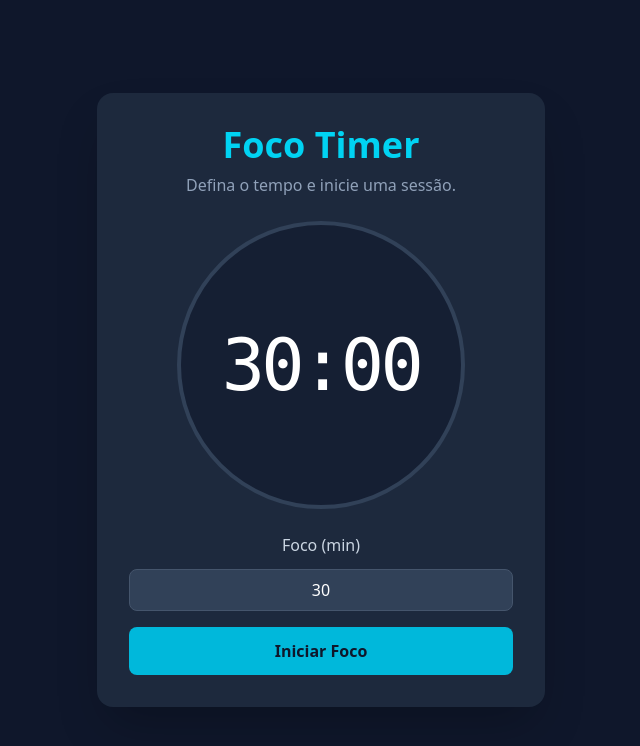
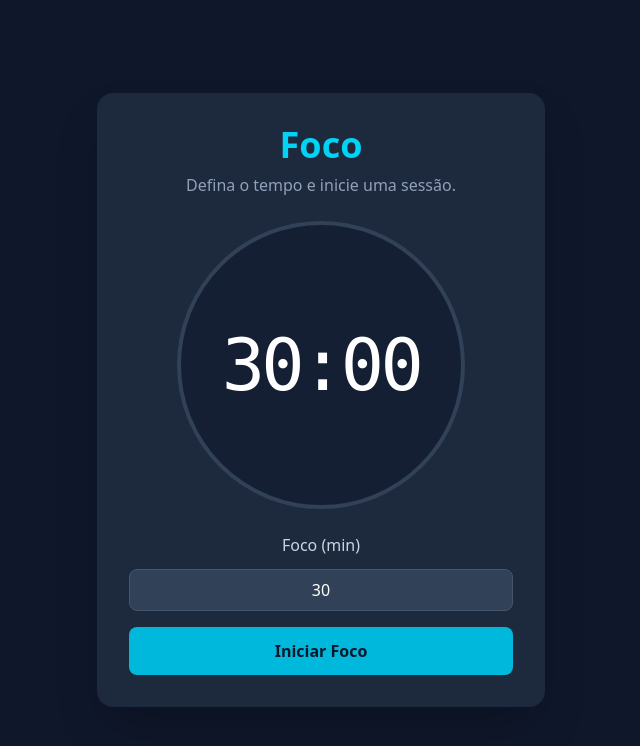
Before and after one commit to rodrigocvmd/foco-timer, a React (Vite) app: page / in a window 1280 px wide. Shown: the top 746 px of the page, without its empty margins (319-959 px from the left). Built offline with nearby package versions, Linux system fonts and the light colour scheme.

Commit message:
simple title change

```diff
--- a/index.html
+++ b/index.html
@@ -5,7 +5,7 @@
   <meta charset="UTF-8" />
   <link rel="icon" type="image/svg+xml" href="/favicon.png" />
   <meta name="viewport" content="width=device-width, initial-scale=1.0" />
-  <title>Foco Timer</title>
+  <title>Foco</title>
 </head>
 
 <body>
--- a/src/App.tsx
+++ b/src/App.tsx
@@ -230,7 +230,7 @@ function App() {
       `}</style>
       <div className="w-full max-w-md bg-slate-800 rounded-2xl shadow-2xl p-6 md:p-8 space-y-6">
         <header className="text-center">
-          <h1 className="text-3xl md:text-4xl font-bold text-cyan-400">Foco Timer</h1>
+          <h1 className="text-3xl md:text-4xl font-bold text-cyan-400">Foco</h1>
           <p className="text-slate-400 mt-2">{headerMessage}</p>
         </header>
 
```
